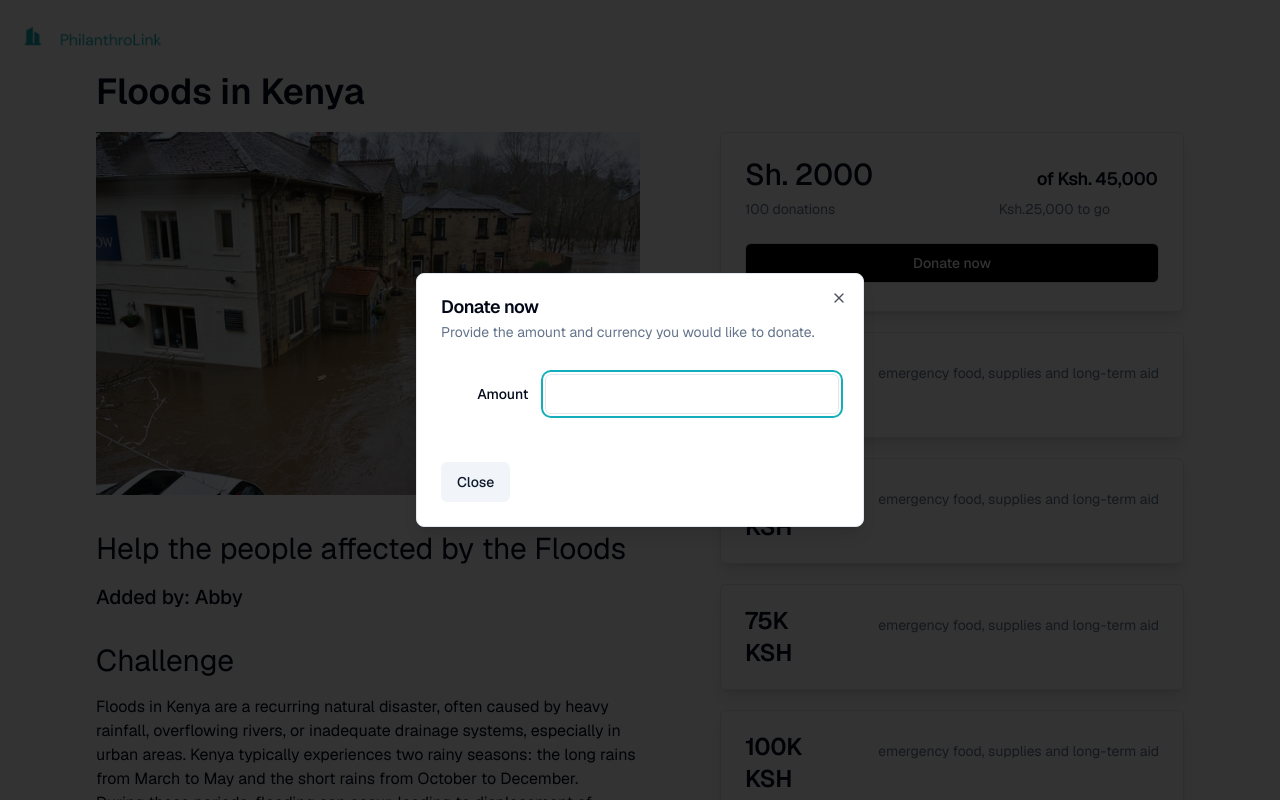
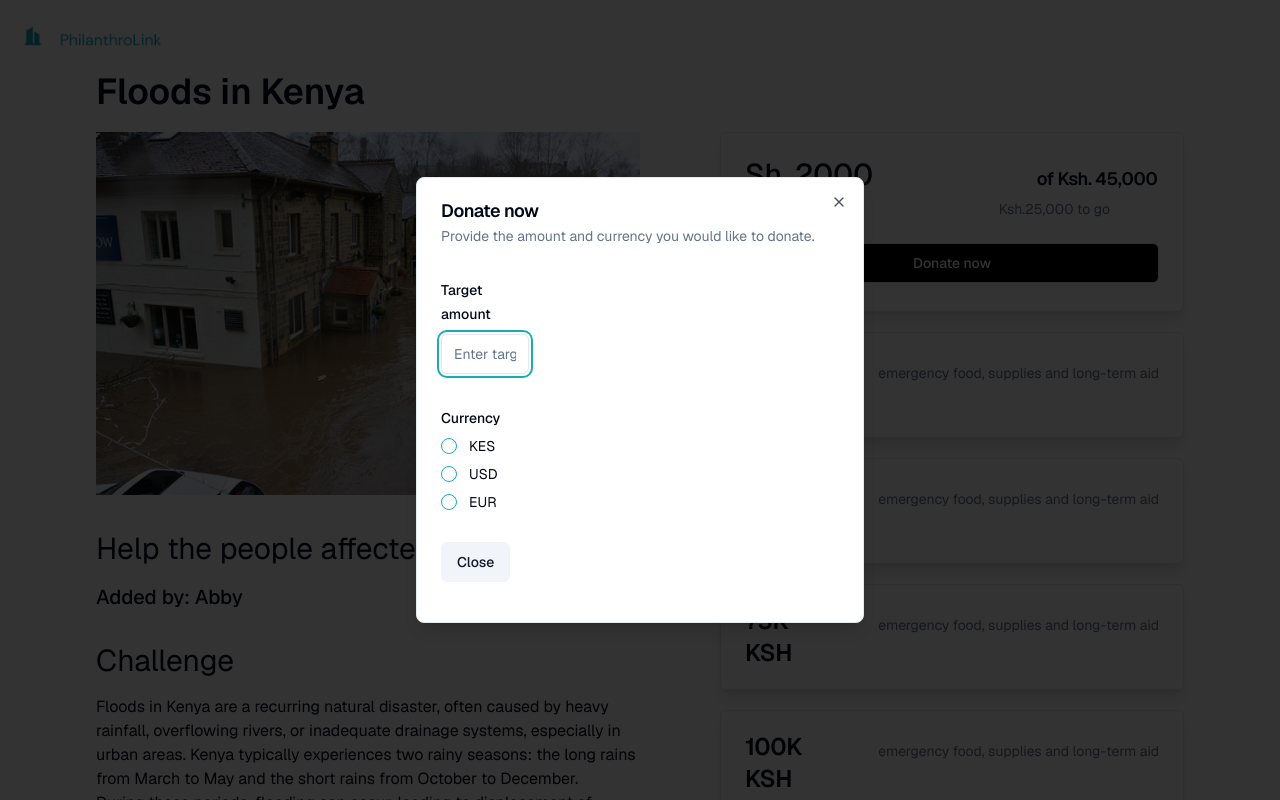
Before and after one commit to digital-explorers-2/philanthro-link, a Next.js app: page /donationDetails in a window 1280 px wide. Both pictures are taken after a click on the button "Donate now". Shown: the top 800 px of the page. Built offline with nearby package versions, Linux system fonts and the light colour scheme.

Commit message:
feat: set up the form on the dialog box

```diff
--- a/app/donationDetails/page.tsx
+++ b/app/donationDetails/page.tsx
@@ -19,6 +19,17 @@
 import { Input } from "@/components/ui/input";
 import { Label } from "@/components/ui/label";
 import { RadioGroup, RadioGroupItem } from "@/components/ui/radio-group"
+import {
+  Form,
+  FormControl,
+  FormField,
+  FormItem,
+  FormLabel,
+  FormMessage,
+} from "@/components/ui/form";
+import { z } from "zod";
+import { zodResolver } from "@hookform/resolvers/zod";
+import { useForm } from "react-hook-form";
 
 const donateMoney = [
   {
@@ -66,7 +77,24 @@
   },
 ];
 
+const formSchema = z.object({
+  amount: z.number(),
+  currency: z.enum(["KES", "USD", "EUR"], {
+    required_error: "You need to select a currency.",
+  }),
+
+});
+
+
 export default function DonationDetailsPage() {
+  const form = useForm<z.infer<typeof formSchema>>({
+    resolver: zodResolver(formSchema),
+  });
+
+  function onSubmit(data: z.infer<typeof formSchema>) {
+    console.log(data);
+  }
+
   return (
     <div className="mx-auto md:h-screen min-h-screen px-3 sm:px-5 md:px-20 lg:px-24 xl:px-24 py-8">
       <div>
@@ -161,19 +189,65 @@
                     </DialogDescription>
                   </DialogHeader>
                   <div className="grid gap-4 py-4">
+                  <Form {...form}>
+                    <form  onSubmit={form.handleSubmit(onSubmit)}
+                  className="space-y-8">
           <div className="grid grid-cols-4 items-center gap-4">
-            <Label htmlFor="amount" className="text-right">
-              Amount
-            </Label>
-            <Input
-              id="amount"
-              className="col-span-3"
-            />
+          <FormField
+                    control={form.control}
+                    name="amount"
+                    render={() => (
+                      <FormItem>
+                        <FormLabel>Target amount</FormLabel>
+                        <FormControl>
+                          <Input
+                            placeholder="Enter target amount(goal)" />
+                        </FormControl>
+                        <FormMessage/>
+                      </FormItem>
+                    )}
+                  />
           </div>
           <div className="grid grid-cols-4 items-center gap-4">
+          <FormField
+                    control={form.control}
+                    name="currency"
+                    render={({ field }) => (
+                      <FormItem>
+                        <FormLabel>Currency</FormLabel>
+                        <FormControl>
+                          <RadioGroup
+                            onValueChange={field.onChange}
+                            defaultValue={field.value}
+                            className="flex flex-col space-y-1"
+                          >
+                            <FormItem className="flex items-center space-x-3 space-y-0">
+                              <FormControl>
+                                <RadioGroupItem value="KES" />
+                              </FormControl>
+                              <FormLabel className="font-normal">KES</FormLabel>
+                            </FormItem>
+                            <FormItem className="flex items-center space-x-3 space-y-0">
+                              <FormControl>
+                                <RadioGroupItem value="USD" />
+                              </FormControl>
+                              <FormLabel className="font-normal">USD</FormLabel>
+                            </FormItem>
+                            <FormItem className="flex items-center space-x-3 space-y-0">
+                              <FormControl>
+                                <RadioGroupItem value="EUR" />
+                              </FormControl>
+                              <FormLabel className="font-normal">EUR</FormLabel>
+                            </FormItem>
+                          </RadioGroup>
+                        </FormControl>
+                        <FormMessage />
+                      </FormItem>
+                    )}
+                  />
 
           </div>
-        </div>
+
                   <DialogFooter className="sm:justify-start">
                     <DialogClose asChild>
                       <Button type="button" variant="secondary">
@@ -181,6 +255,9 @@
                       </Button>
                     </DialogClose>
                   </DialogFooter>
+                  </form>
+                  </Form>
+                  </div>
                 </DialogContent>
               </Dialog>
             </CardFooter>
```
